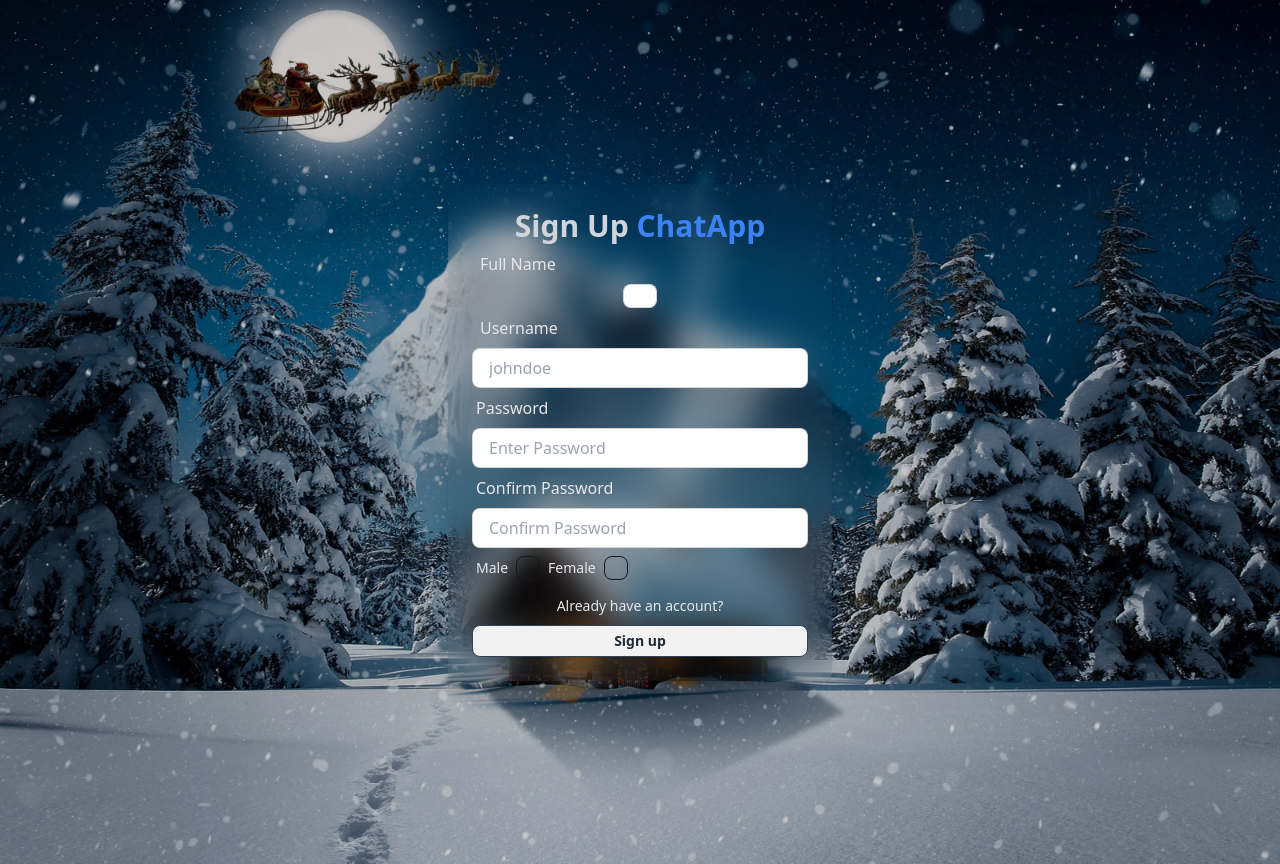
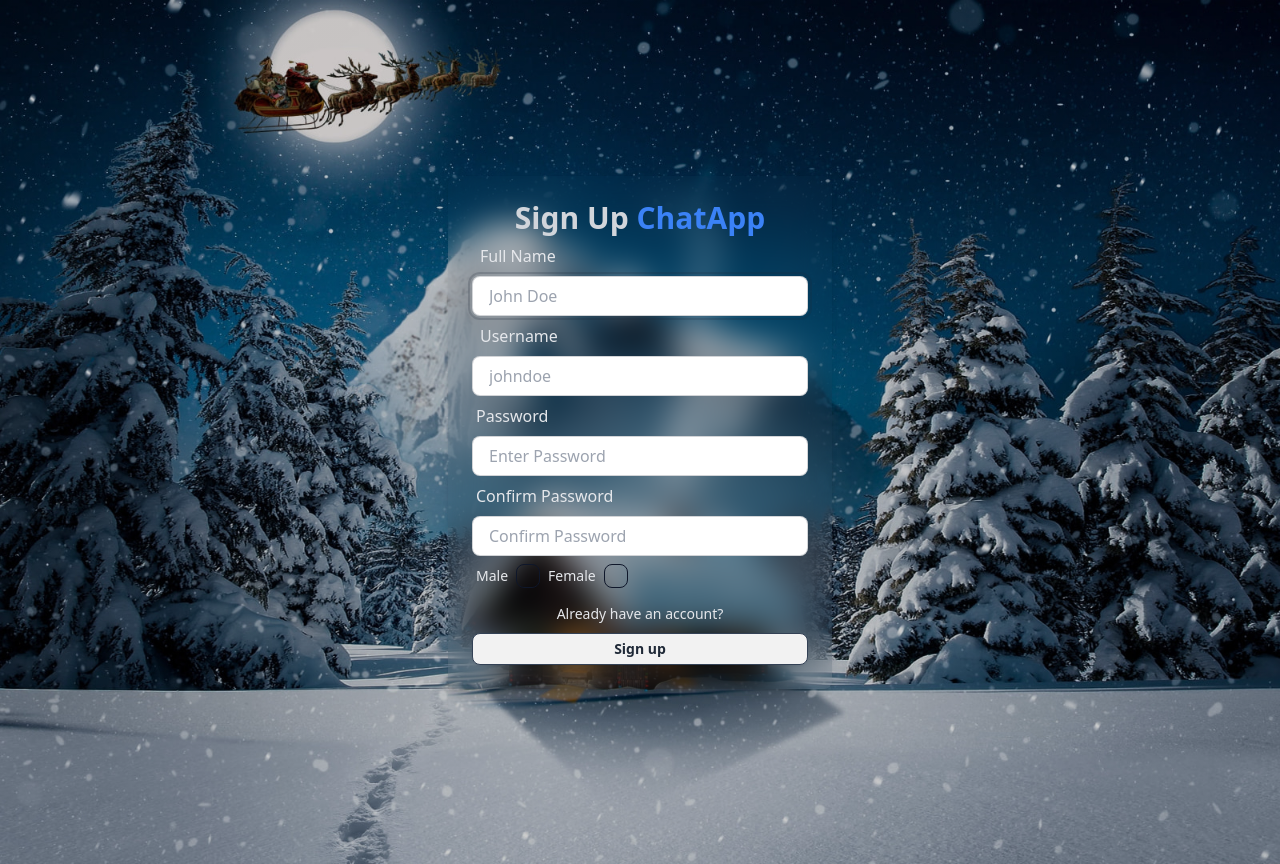
Before and after one commit to shubham13101996/MERN_CHAT_APP, a React (Vite) app in the folder frontend/: page /signup in a window 1280 px wide. Built offline with nearby package versions, Linux system fonts and the light colour scheme.

Commit message:
build dist folder for ui deployment

```diff
--- a/frontend/src/pages/signup/SignUp.jsx
+++ b/frontend/src/pages/signup/SignUp.jsx
@@ -35,7 +35,7 @@ const SignUp = () => {
             <label className="label p-2">
               <span className="text-base text-gray-200  label-text">Full Name</span>
             </label>
-            <inpuut
+            <input
               type="text"
               placeholder="John Doe"
               autoFocus
```
